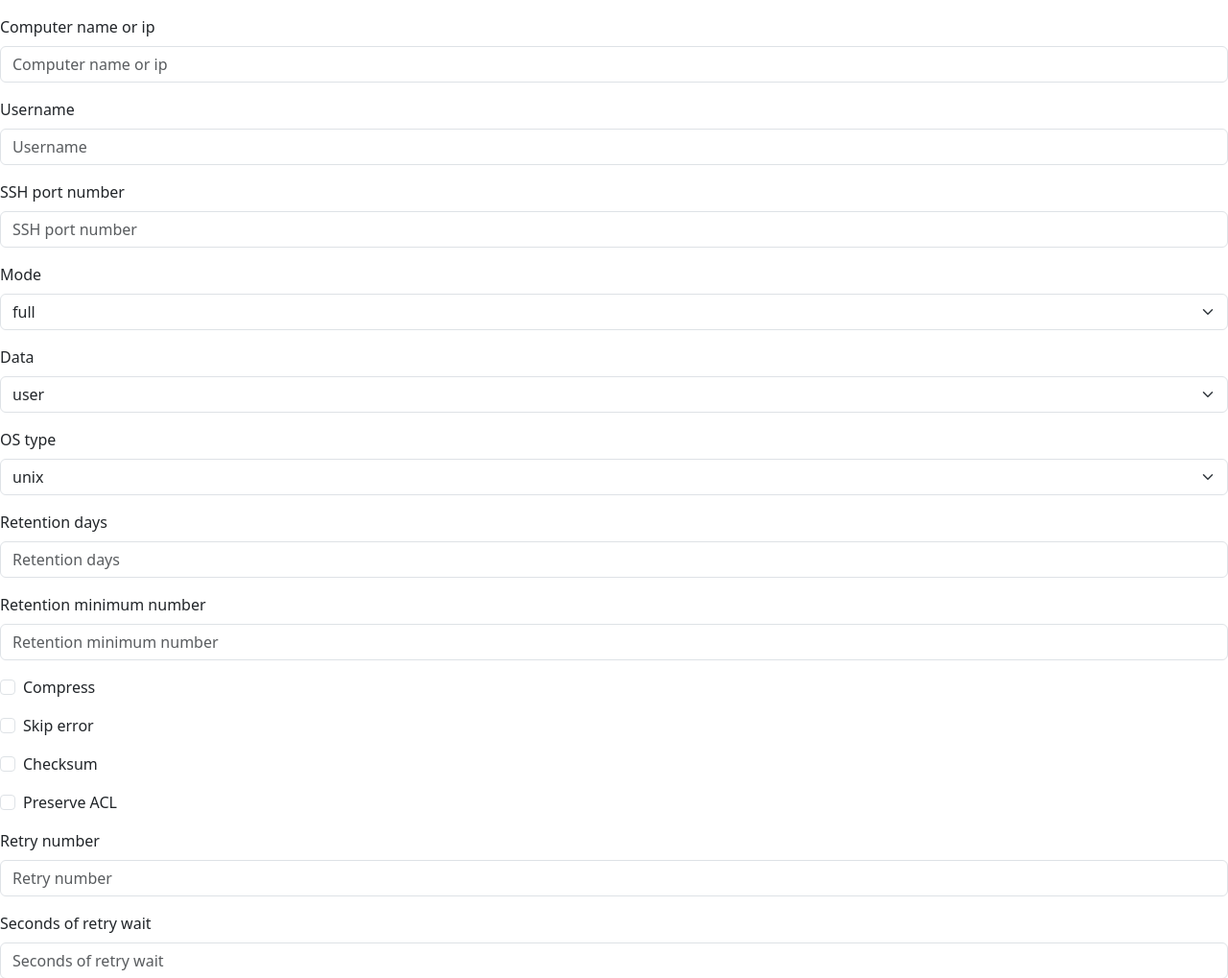
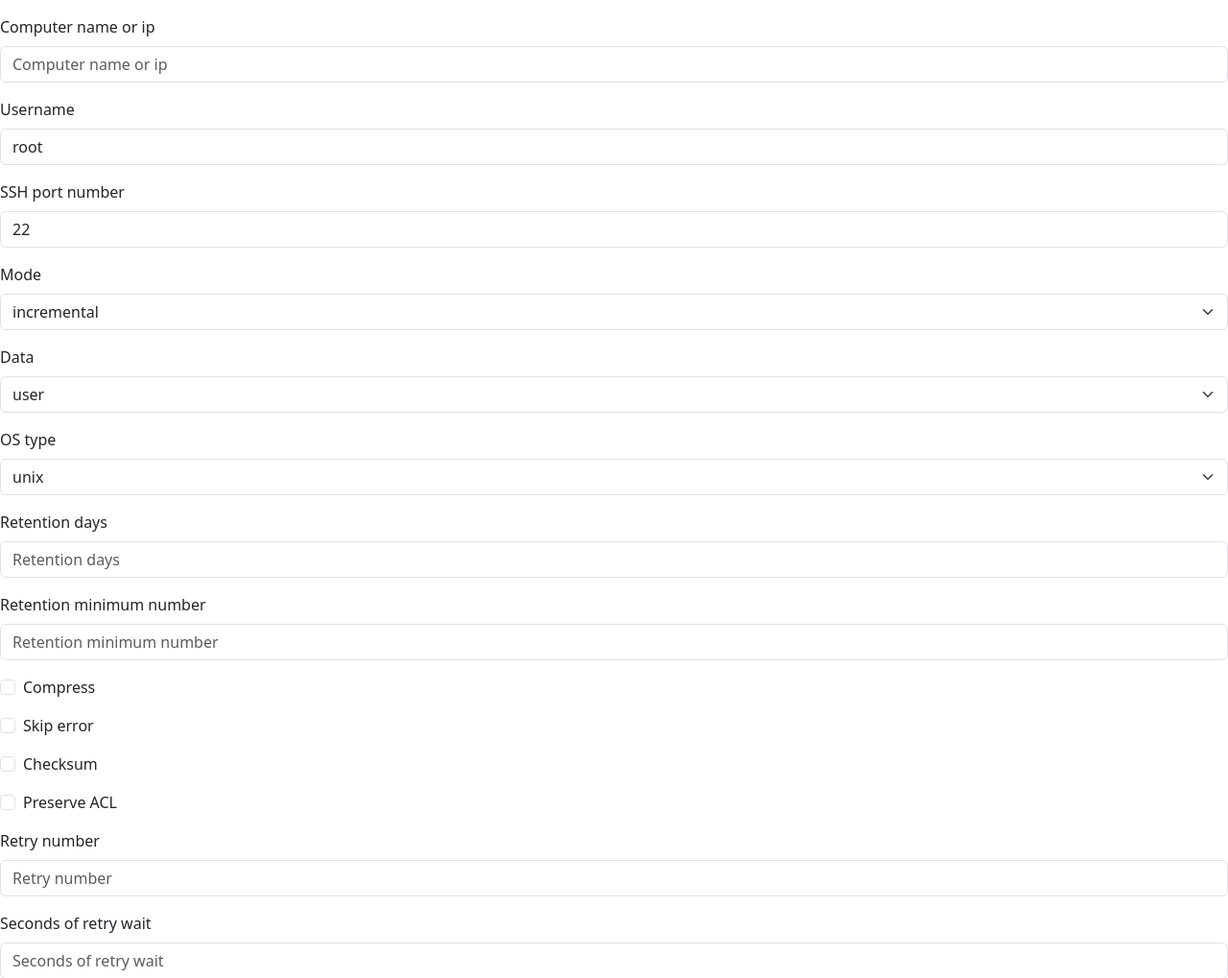
Before and after one commit to MatteoGuadrini/butterfly-backup-web, a Django app: page /backup/ in a window 1280 px wide. Shown: the part 56-1075 px from the top of the page at 96% size. Run offline with Django 4.2, Linux system fonts and the light colour scheme; the visitor is signed in with stand-in values (Sample User, id 1); some libraries are stand-ins or nearby versions.

Commit message:
chore: add initial value to backup form

```diff
--- a/butterfly-backup-web/bbweb/forms.py
+++ b/butterfly-backup-web/bbweb/forms.py
@@ -3,8 +3,8 @@ from django import forms
 
 class BackupForm(forms.Form):
     computer = forms.CharField(label="Computer name or ip", max_length=100)
-    user = forms.CharField(label="Username", max_length=100)
-    port = forms.IntegerField(label="SSH port number")
+    user = forms.CharField(label="Username", max_length=100, initial="root")
+    port = forms.IntegerField(label="SSH port number", initial=22)
     mode = forms.ChoiceField(
         choices=(
             ("1", "full"),
@@ -14,6 +14,7 @@ class BackupForm(forms.Form):
         ),
         label="Mode",
         required=True,
+        initial="2",
     )
     data = forms.ChoiceField(
         choices=(
@@ -21,7 +22,7 @@ class BackupForm(forms.Form):
             ("2", "config"),
             ("3", "application"),
             ("4", "system"),
-            ("5", "log")
+            ("5", "log"),
         ),
         label="Data",
         required=True,
@@ -35,11 +36,13 @@ class BackupForm(forms.Form):
         label="OS type",
         required=True,
     )
-    retention_days = forms.IntegerField(label="Retention days")
-    retention_number = forms.IntegerField(label="Retention minimum number")
-    compress = forms.BooleanField(label="Compress")
-    skip_error = forms.BooleanField(label="Skip error")
-    checksum = forms.BooleanField(label="Checksum")
-    acl = forms.BooleanField(label="Preserve ACL")
-    retry = forms.IntegerField(label="Retry number")
-    wait = forms.IntegerField(label="Seconds of retry wait")
+    retention_days = forms.IntegerField(label="Retention days", required=False)
+    retention_number = forms.IntegerField(
+        label="Retention minimum number", required=False
+    )
+    compress = forms.BooleanField(label="Compress", required=False)
+    skip_error = forms.BooleanField(label="Skip error", required=False)
+    checksum = forms.BooleanField(label="Checksum", required=False)
+    acl = forms.BooleanField(label="Preserve ACL", required=False)
+    retry = forms.IntegerField(label="Retry number", required=False)
+    wait = forms.IntegerField(label="Seconds of retry wait", required=False)
--- a/butterfly-backup-web/templates/backup.html
+++ b/butterfly-backup-web/templates/backup.html
@@ -2,15 +2,11 @@
 
 {{ value|linebreaks }}
 {% load bootstrap5 %}
-{% bootstrap_css %}
-{% bootstrap_javascript %}
 
 {% block content %}
-
     <form action="/backup/" method="post">
         {% csrf_token %}
-        {% bootstrap_form form field_class="col-md-3" %}
+        {% bootstrap_form form field_class="col-md-2" %}
         {% buttons submit='Start' reset="Cancel" %}{% endbuttons %}
     </form>
-
 {% endblock %}
```
